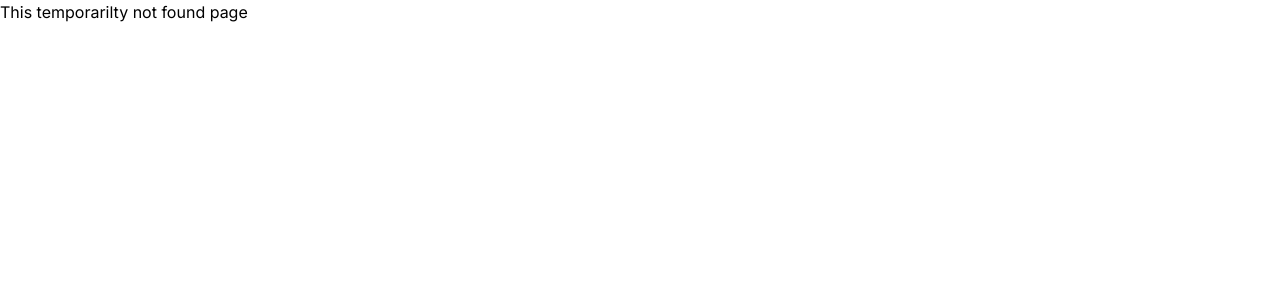
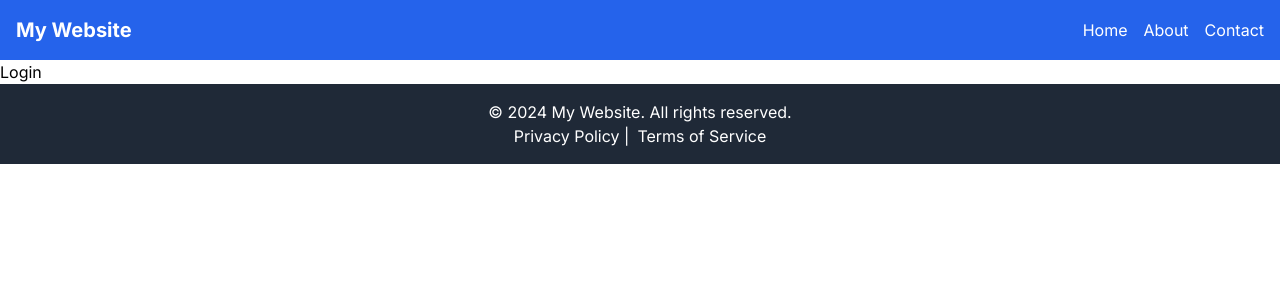
Before and after one commit to abdullahaccenture/nextjs-topics, a Next.js app: page /login in a window 1280 px wide. Before the commit this address had no page. Shown: the top 300 px of the page. Built offline with nearby package versions, Linux system fonts and the light colour scheme.

Commit message:
not found and layout work

```diff
--- /dev/null
+++ b/app/(auth)/forgot-password/page.tsx
@@ -0,0 +1,7 @@
+import React from "react";
+
+function ForgotPassword() {
+  return <div>ForgotPassword</div>;
+}
+
+export default ForgotPassword;
--- /dev/null
+++ b/app/(auth)/login/page.tsx
@@ -0,0 +1,7 @@
+import React from "react";
+
+function Login() {
+  return <div>Login</div>;
+}
+
+export default Login;
--- /dev/null
+++ b/app/(auth)/signup/page.tsx
@@ -0,0 +1,7 @@
+import React from "react";
+
+function Signup() {
+  return <div>Signup</div>;
+}
+
+export default Signup;
--- /dev/null
+++ b/app/Footer.js
@@ -0,0 +1,19 @@
+// components/Footer.js
+export default function Footer() {
+  return (
+    <footer className="bg-gray-800 text-white p-4">
+      <div className="container mx-auto text-center">
+        <p>&copy; 2024 My Website. All rights reserved.</p>
+        <p>
+          <a href="/privacy" className="hover:underline">
+            Privacy Policy
+          </a>{" "}
+          |
+          <a href="/terms" className="hover:underline ml-2">
+            Terms of Service
+          </a>
+        </p>
+      </div>
+    </footer>
+  );
+}
--- /dev/null
+++ b/app/Header.js
@@ -0,0 +1,29 @@
+// components/Header.js
+export default function Header() {
+  return (
+    <header className="bg-blue-600 text-white p-4">
+      <div className="container mx-auto flex justify-between items-center">
+        <h1 className="text-xl font-bold">My Website</h1>
+        <nav>
+          <ul className="flex space-x-4">
+            <li>
+              <a href="/" className="hover:underline">
+                Home
+              </a>
+            </li>
+            <li>
+              <a href="/about" className="hover:underline">
+                About
+              </a>
+            </li>
+            <li>
+              <a href="/contact" className="hover:underline">
+                Contact
+              </a>
+            </li>
+          </ul>
+        </nav>
+      </div>
+    </header>
+  );
+}
--- a/app/layout.tsx
+++ b/app/layout.tsx
@@ -1,6 +1,8 @@
 import type { Metadata } from "next";
 import { Inter } from "next/font/google";
 import "./globals.css";
+import Header from "./Header";
+import Footer from "./Footer";
 
 const inter = Inter({ subsets: ["latin"] });
 
@@ -16,7 +18,11 @@ export default function RootLayout({
 }>) {
   return (
     <html lang="en">
-      <body className={inter.className}>{children}</body>
+      <body className={inter.className}>
+        <Header />
+        {children}
+        <Footer />
+      </body>
     </html>
   );
 }
--- a/app/posts/[postId]/not-found.tsx
+++ b/app/posts/[postId]/not-found.tsx
@@ -1,7 +1,7 @@
 import React from "react";
 
-function NotFoundReview() {
-  return <div>NotFoundReview</div>;
+function PostIdNotFound() {
+  return <div>PostIdNotFound page</div>;
 }
 
-export default NotFoundReview;
+export default PostIdNotFound;
--- /dev/null
+++ b/app/posts/[postId]/reviews/[reviewId]/not-found.tsx
@@ -0,0 +1,7 @@
+import React from "react";
+
+function ReviewNotFound() {
+  return <div>ReviewNotFound</div>;
+}
+
+export default ReviewNotFound;
--- a/app/posts/[postId]/reviews/[reviewId]/page.tsx
+++ b/app/posts/[postId]/reviews/[reviewId]/page.tsx
@@ -1,3 +1,4 @@
+import { notFound } from "next/navigation";
 import React from "react";
 
 export default function ReviewDetail({
@@ -8,6 +9,9 @@ export default function ReviewDetail({
     postId: string;
   };
 }) {
-  console.log(params);
+  if (parseInt(params.reviewId) > 500) {
+    notFound();
+  }
+
   return <div>ReviewDetail</div>;
 }
--- /dev/null
+++ b/app/posts/layout.tsx
@@ -0,0 +1,15 @@
+export default function PostLayout({
+  children,
+}: Readonly<{
+  children: React.ReactNode;
+}>) {
+  return (
+    <div>
+      <h1 className="text-4xl font-extrabold text-center text-gray-900 leading-tight mb-6">
+        from: layout == Post list are
+      </h1>
+
+      <div>{children}</div>
+    </div>
+  );
+}
```
